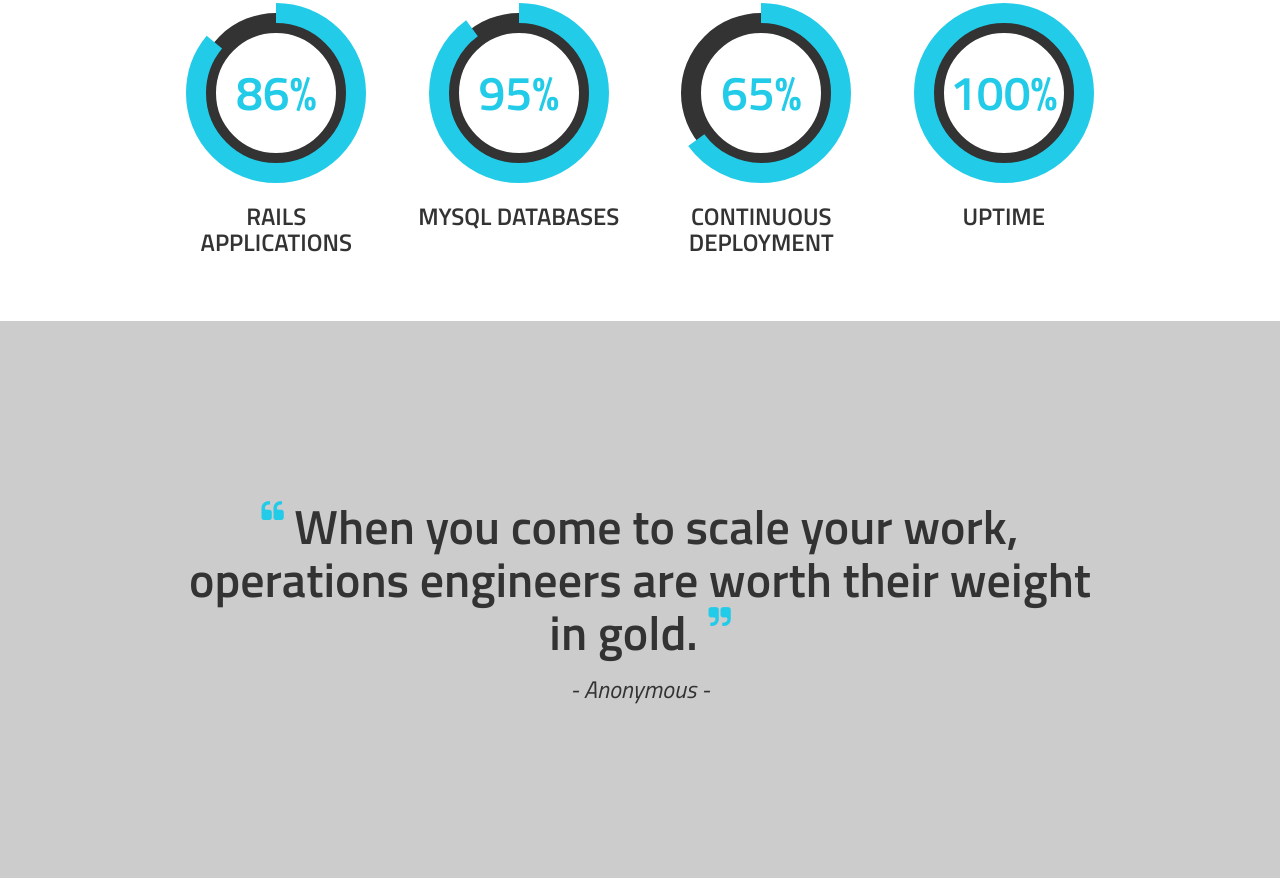
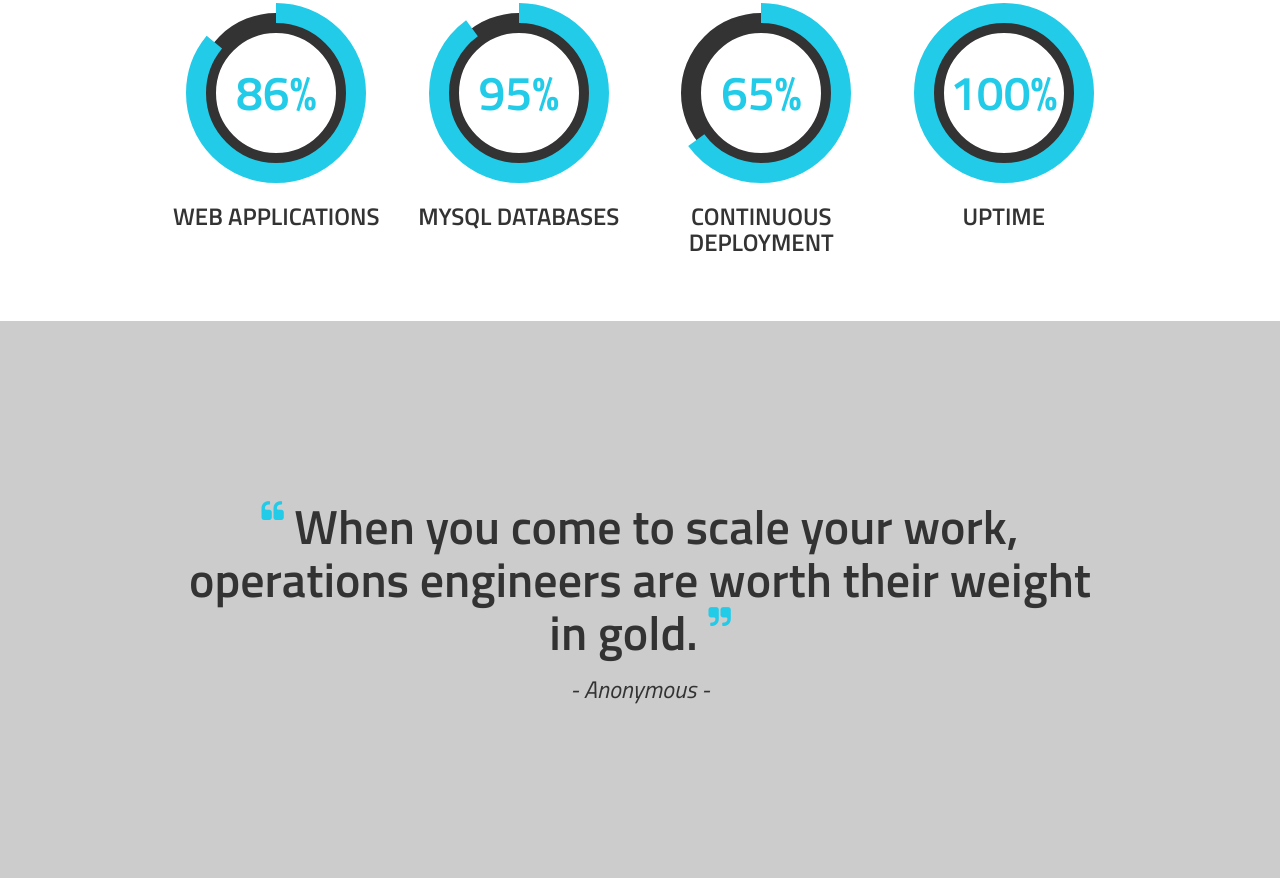
Before and after one commit to jtomaszon/kbit.io, a plain HTML site: page index.html in a window 1280 px wide. Shown: the part 1899-2777 px from the top of the page. Drawn offline with Linux system fonts and the light colour scheme; files whose address does not match are found by name.

Commit message:
Change return

```diff
--- a/index.html
+++ b/index.html
@@ -146,7 +146,7 @@
         </div>
         <span class="text"><strong>86%</strong></span>
       </div>
-      <h5>Rails Applications</h5>
+      <h5>Web Applications</h5>
     </div>
     <div class="col-md-3 col-sm-3">
       <div class="graph-percent pie-chart"
```
Also changed, not shown: 404.html (line endings or trailing spaces), css/cyan.css (line endings or trailing spaces), js/contact-form.js (line endings or trailing spaces), js/main.js (line endings or trailing spaces).
